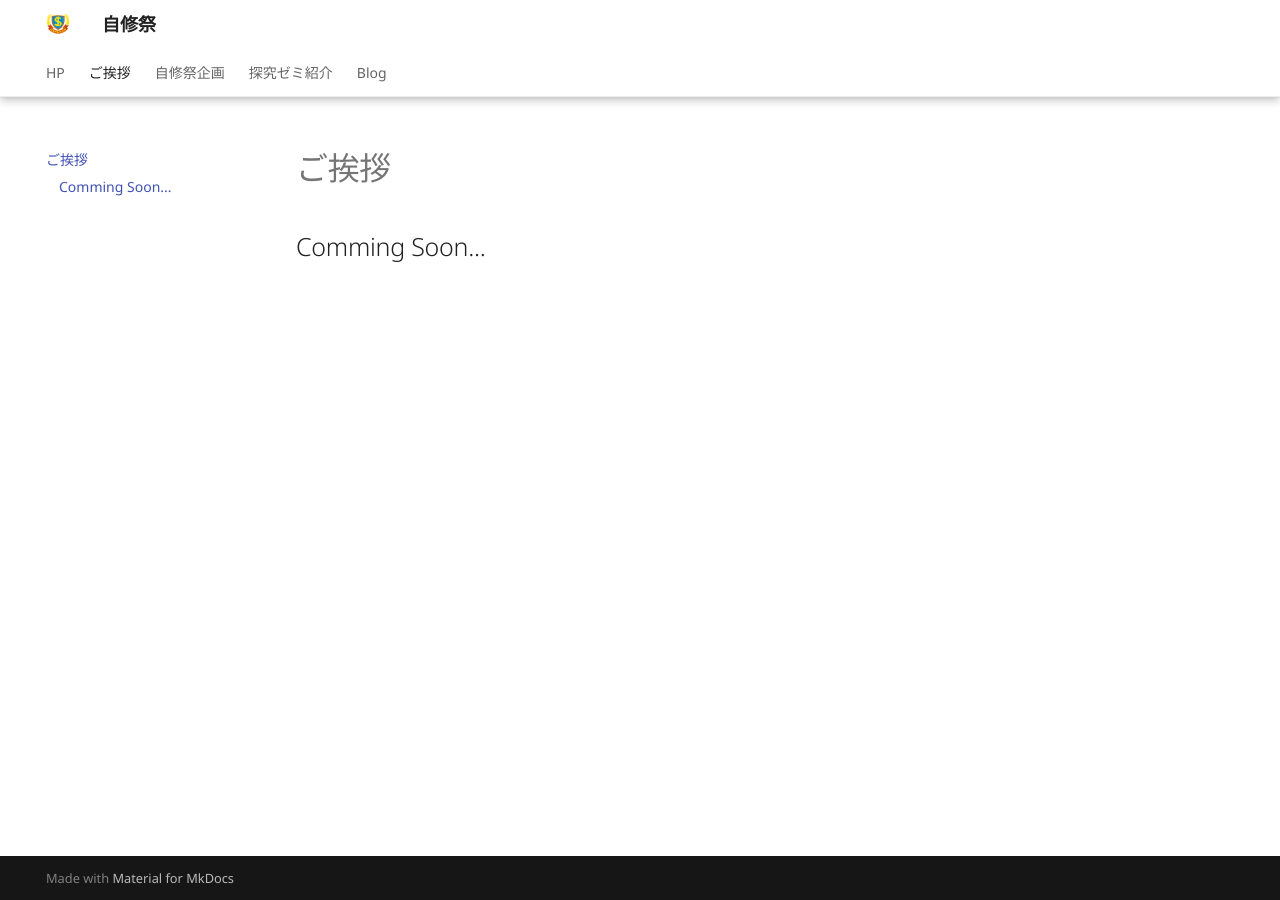
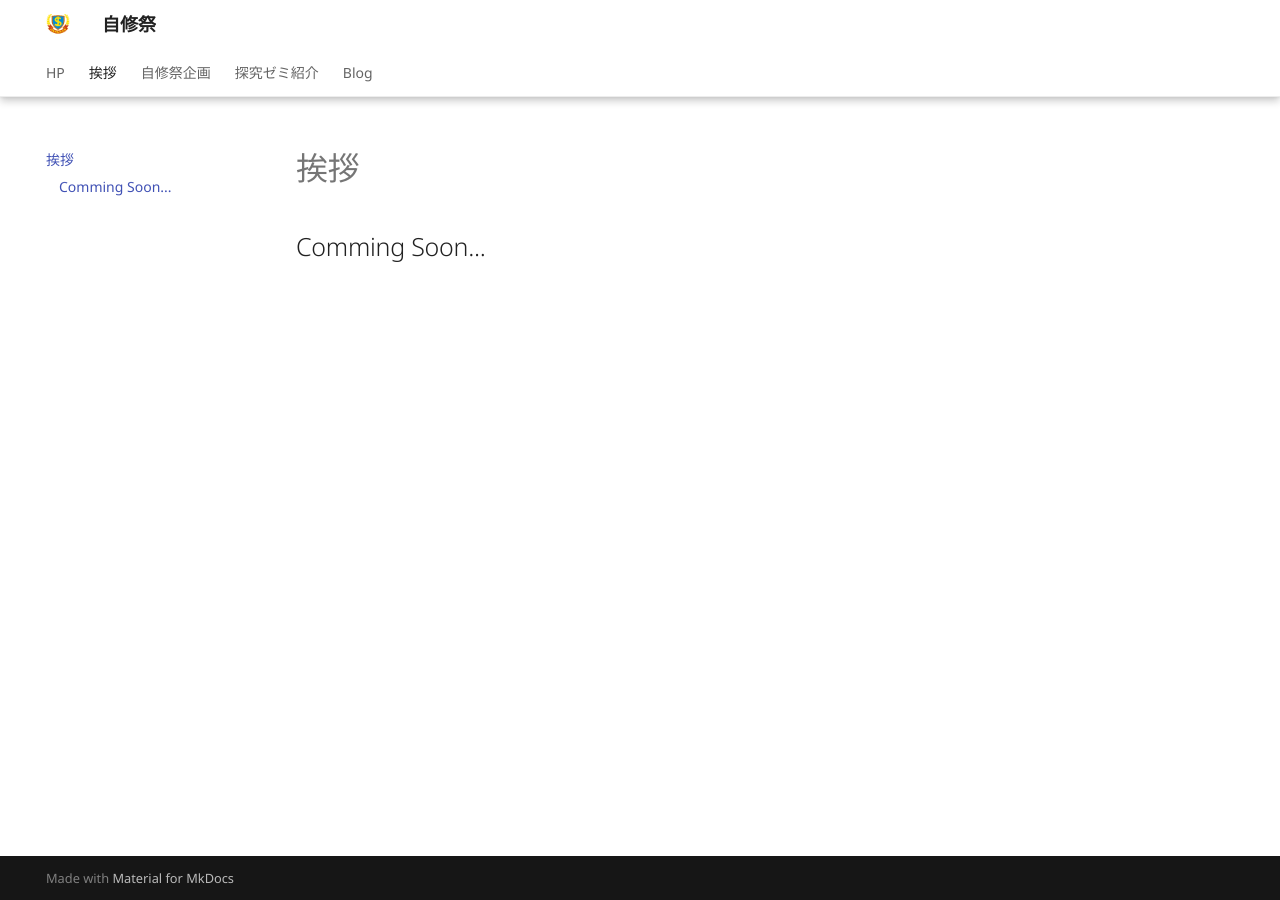
Before and after one commit to JSfes/JSfes.github.io, an MkDocs documentation site: the page built from docs/greeting.md, in a window 1280 px wide. Built offline with MkDocs 1.6.1 and Material for MkDocs 9.7.7, drawn with Linux system fonts in a browser that asks for light colours.

Commit message:
[Change]: "ご" はいらないかな

```diff
--- a/docs/greeting.md
+++ b/docs/greeting.md
@@ -1,7 +1,7 @@
 ---
-title: ご挨拶
+title: 挨拶
 description: 実行委員長、生徒会長、及び学校長の挨拶
 ---
-# ご挨拶
+# 挨拶
 
 ## Comming Soon...
```
